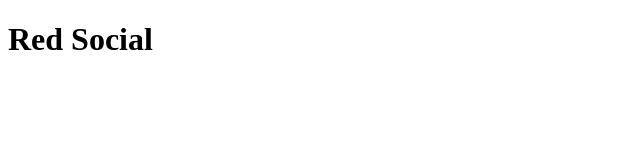
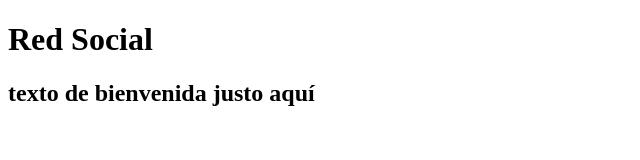
Before and after one commit to jovv1994/ActividadFundamentos, a plain HTML site: page index.html in a window 1280 px wide. Shown: the whole page, without its empty margins (0-640 px from the left). Drawn offline with Linux system fonts and the light colour scheme.

Commit message:
no message

```diff
--- a/index.html
+++ b/index.html
@@ -7,5 +7,6 @@
 </head>
 <body>
 	<h1>Red Social</h1>
+	<h2>texto de bienvenida justo aquí</h2>
 </body>
 </html>
```
